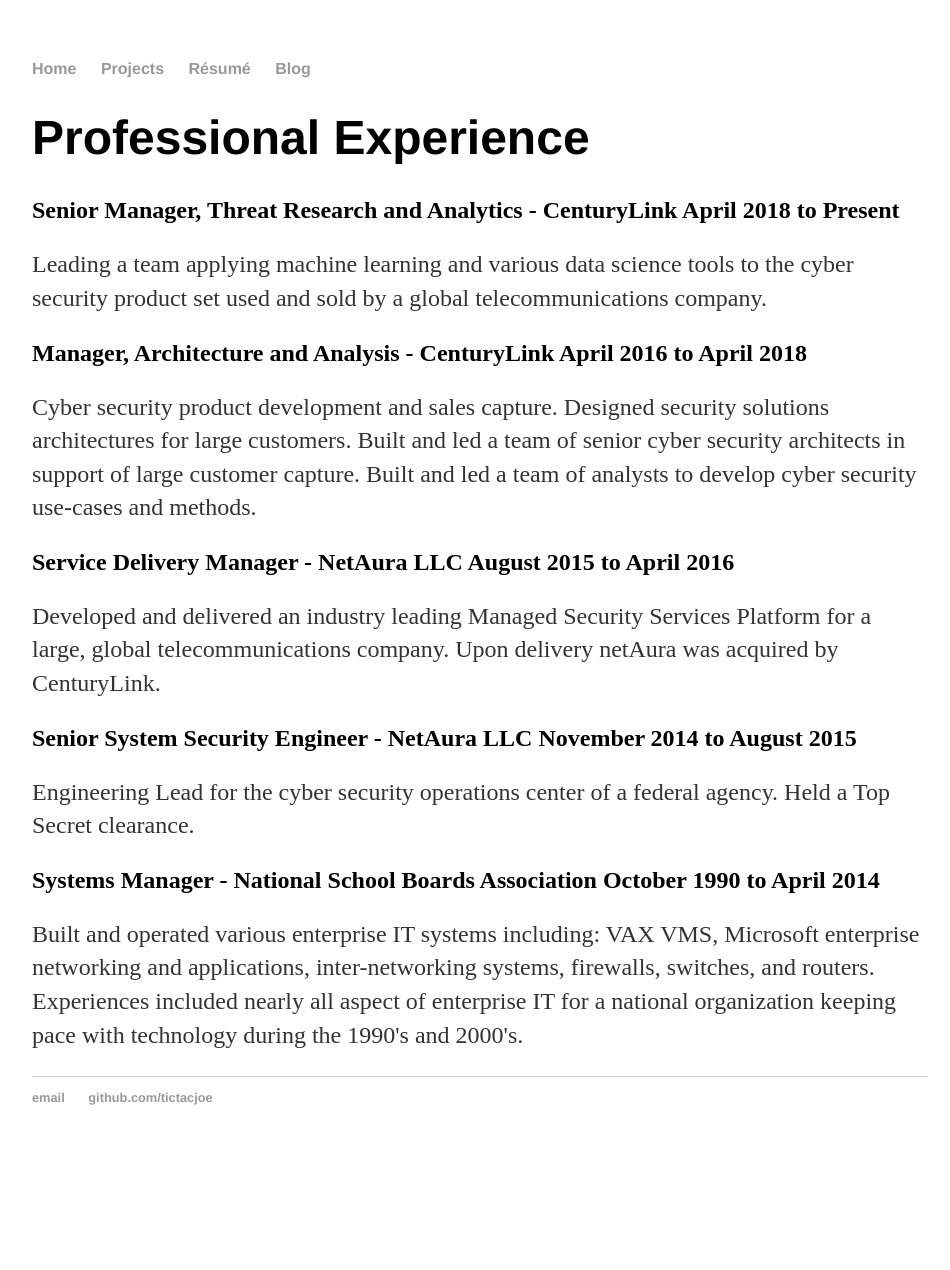
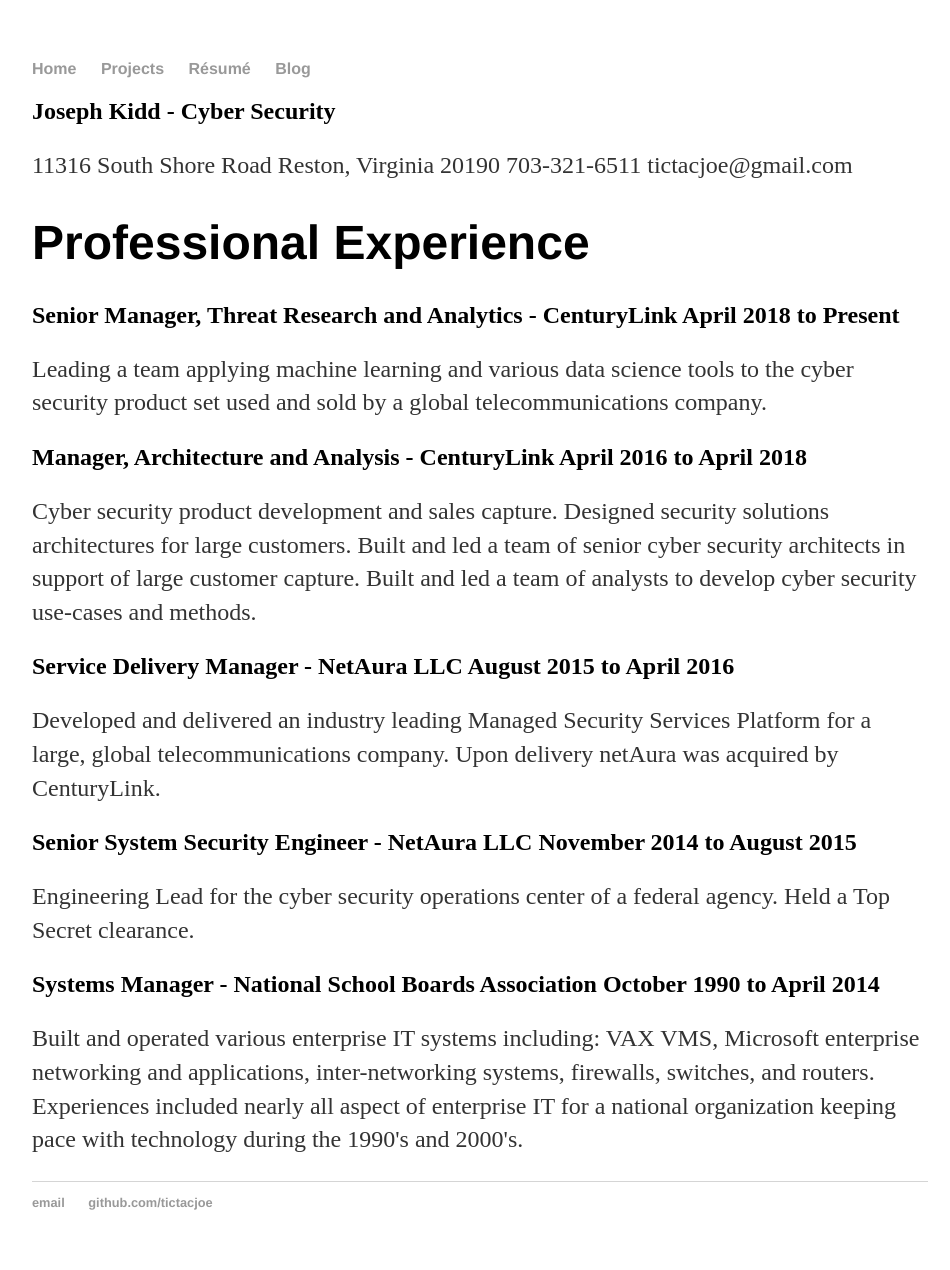
Before and after one commit to tictacjoe/tictacjoe.github.io, a Jekyll site: the page resume.html, which Jekyll copies as it is, in a window 1280 px wide. Shown: the whole page, without its empty margins (160-1110 px from the left). Built offline with Jekyll 4.4.1, drawn with Linux system fonts in a browser that asks for light colours; before the commit the page ends 1165 px from its top, so only the background shows below that.

Commit message:
Update resume.html

```diff
--- a/resume.html
+++ b/resume.html
@@ -16,6 +16,9 @@
 		</nav>
 		<div class="container">
     		<div class="blurb">
+			<h2> Joseph Kidd - Cyber Security</h2>
+			<p> 11316 South Shore Road Reston, Virginia 20190
+			703-321-6511  tictacjoe@gmail.com</p>
         		<h1>Professional Experience</h1>
 
 			<h2>Senior Manager, Threat Research and Analytics - CenturyLink April 2018 to Present</h2>
```
